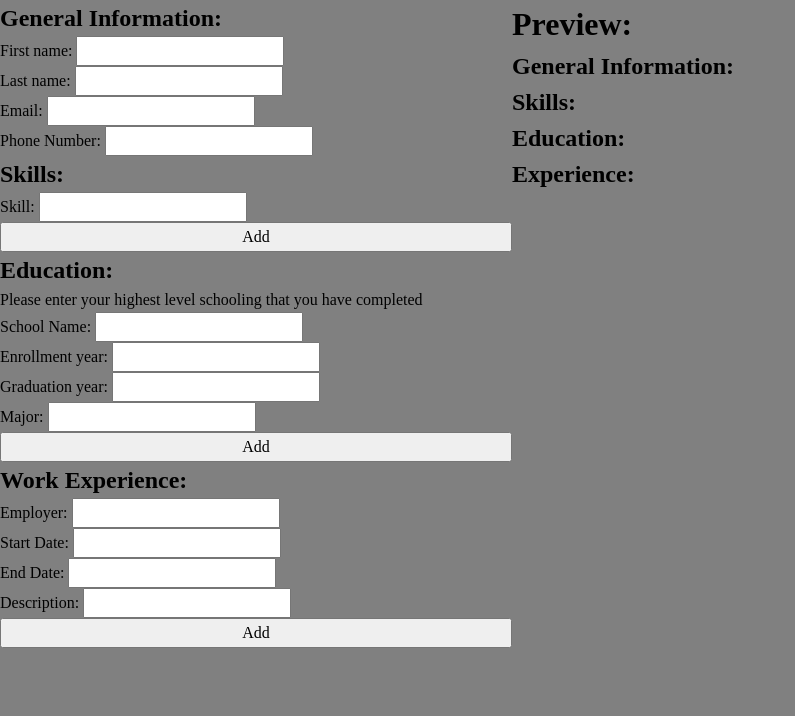
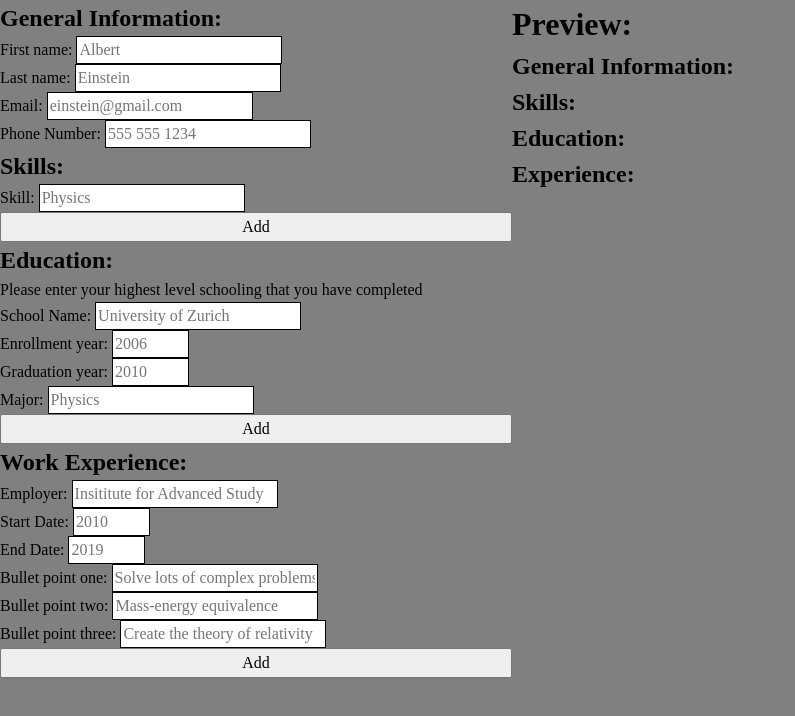
Before and after one commit to rgremaud/cv_application, a React (Vite) app: page / in a window 1280 px wide. Shown: the top 716 px of the page, without its empty margins (0-795 px from the left). Built offline with nearby package versions, Linux system fonts and the light colour scheme.

Commit message:
Update input types and placeholder

```diff
--- a/src/components/Form.jsx
+++ b/src/components/Form.jsx
@@ -20,7 +20,9 @@ export default function Form() {
   const [employer, setEmployer] = useState("");
   const [wstart, setWstart] = useState("");
   const [wend, setWend] = useState("");
-  const [description, setDescription] = useState("");
+  const [bulletOne, setBulletOne] = useState("");
+  const [bulletTwo, setBulletTwo] = useState("");
+  const [bulletThree, setBulletThree] = useState("");
   const [experience, setExperience] = useState([]);
 
   return (
@@ -31,6 +33,9 @@ export default function Form() {
           First name:{" "}
           <input
             value={general.firstName}
+            type="text"
+            minlength="2"
+            placeholder="Albert"
             onChange={(e) => {
               setGeneral({
                 ...general,
@@ -43,6 +48,9 @@ export default function Form() {
           Last name:{" "}
           <input
             value={general.lastName}
+            type="text"
+            minlength="2"
+            placeholder="Einstein"
             onChange={(e) => {
               setGeneral({
                 ...general,
@@ -55,6 +63,8 @@ export default function Form() {
           Email:{" "}
           <input
             value={general.email}
+            type="email"
+            placeholder="einstein@gmail.com"
             onChange={(e) => {
               setGeneral({
                 ...general,
@@ -67,6 +77,9 @@ export default function Form() {
           Phone Number:{" "}
           <input
             value={general.phone}
+            type="tel"
+            pattern="[0-9]{3} [0-9]{3} [0-9]{4}"
+            placeholder="555 555 1234"
             onChange={(e) => {
               setGeneral({
                 ...general,
@@ -78,7 +91,12 @@ export default function Form() {
         <h2>Skills:</h2>
         <label>
           Skill:{" "}
-          <input value={skill} onChange={(e) => setSkill(e.target.value)} />
+          <input
+          value={skill}
+          type="text"
+          placeholder="Physics"
+          onChange={(e) => setSkill(e.target.value)}
+        />
         </label>
         <button
           onClick={(e) => {
@@ -92,19 +110,43 @@ export default function Form() {
         <p>Please enter your highest level schooling that you have completed</p>
         <label>
           School Name:{" "}
-          <input value={school} onChange={(e) => setSchool(e.target.value)} />
+          <input
+            value={school}
+            type="text"
+            placeholder="University of Zurich"
+            onChange={(e) => setSchool(e.target.value)}
+          />
         </label>
         <label>
           Enrollment year:{" "}
-          <input value={start} onChange={(e) => setStart(e.target.value)} />
+          <input value={start}
+            type="number"
+            min="1900"
+            max="2099"
+            placeholder="2006"
+            step="1"
+            onChange={(e) => setStart(e.target.value)}
+        />
         </label>
         <label>
           Graduation year:{" "}
-          <input value={end} onChange={(e) => setEnd(e.target.value)} />
+          <input value={end}
+            type="number"
+            min="1900"
+            max="2099"
+            placeholder="2010"
+            step="1"
+            onChange={(e) => setEnd(e.target.value)}
+        />
         </label>
         <label>
           Major:{" "}
-          <input value={major} onChange={(e) => setMajor(e.target.value)} />
+          <input
+          value={major}
+          type="text"
+          placeholder="Physics"
+          onChange={(e) => setMajor(e.target.value)}
+        />
         </label>
         <button
           onClick={(e) => {
@@ -128,22 +170,56 @@ export default function Form() {
           Employer:{" "}
           <input
             value={employer}
+            type="text"
+            placeholder="Insititute for Advanced Study"
             onChange={(e) => setEmployer(e.target.value)}
           />
         </label>
         <label>
           Start Date:{" "}
-          <input value={wstart} onChange={(e) => setWstart(e.target.value)} />
+          <input value={wstart}
+            type="number"
+            min="1900"
+            max="2099"
+            placeholder="2010"
+            step="1"
+            onChange={(e) => setWstart(e.target.value)} />
         </label>
         <label>
           End Date:{" "}
-          <input value={wend} onChange={(e) => setWend(e.target.value)} />
+          <input value={wend}
+            type="number"
+            min="1900"
+            max="2099"
+            placeholder="2019"
+            step="1"
+            onChange={(e) => setWend(e.target.value)} />
         </label>
         <label>
-          Description:{" "}
+          Bullet point one:{" "}
           <input
-            value={description}
-            onChange={(e) => setDescription(e.target.value)}
+            value={bulletOne}
+            type="text"
+            placeholder="Solve lots of complex problems"
+            onChange={(e) => setBulletOne(e.target.value)}
+          />
+        </label>
+        <label>
+          Bullet point two:{" "}
+          <input
+            value={bulletTwo}
+            type="text"
+            placeholder="Mass-energy equivalence"
+            onChange={(e) => setBulletTwo(e.target.value)}
+          />
+        </label>
+        <label>
+          Bullet point three:{" "}
+          <input
+            value={bulletThree}
+            type="text"
+            placeholder="Create the theory of relativity"
+            onChange={(e) => setBulletThree(e.target.value)}
           />
         </label>
         <button
@@ -156,7 +232,9 @@ export default function Form() {
                 employer: employer,
                 wstart: wstart,
                 wend: wend,
-                description: description,
+                bulletOne: bulletOne,
+                bulletTwo: bulletTwo,
+                bulletThree: bulletThree,
               },
             ]);
           }}
--- a/src/styles/styles.css
+++ b/src/styles/styles.css
@@ -42,3 +42,11 @@ form {
   display: flex;
   flex-direction: column;
 }
+
+input:invalid {
+  border: 1px dashed red;
+}
+
+input:valid {
+  border: 1px solid black;
+}
```
